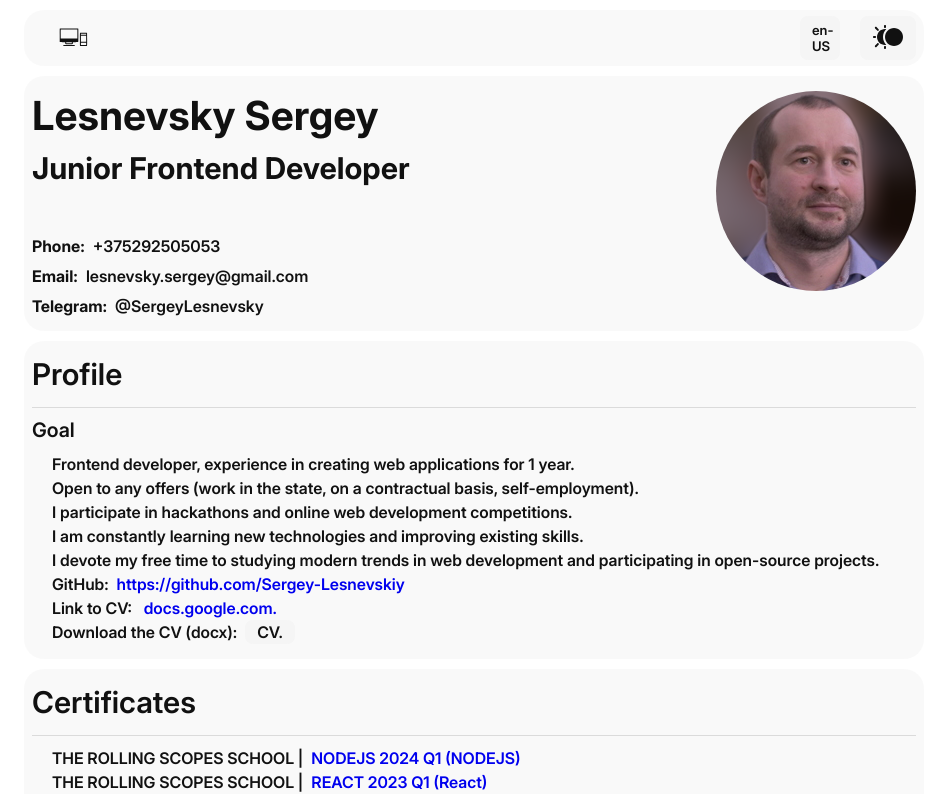
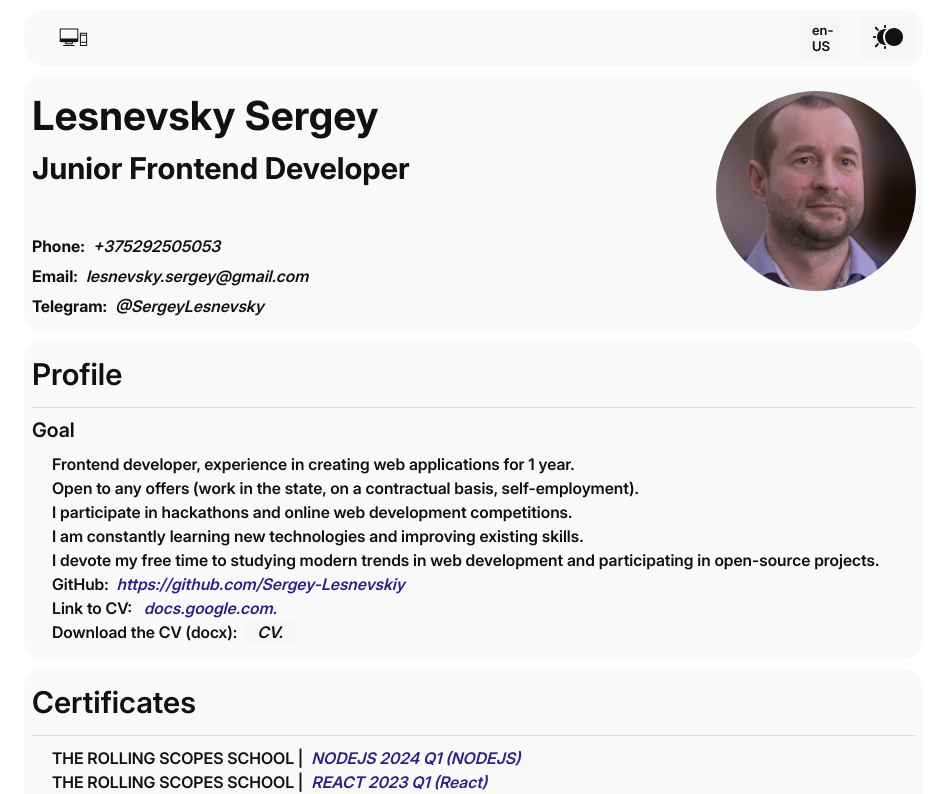
Before and after one commit to Sergey-Lesnevskiy/cd_react, a React (Vite) app: page / in a window 1280 px wide. Shown: the top 794 px of the page, without its empty margins (166-1113 px from the left). Built offline with nearby package versions, Linux system fonts and the light colour scheme.

Commit message:
fix: change color for link

```diff
--- a/src/styles/global.ts
+++ b/src/styles/global.ts
@@ -19,6 +19,16 @@ export const GlobalStyles = createGlobalStyle`
     }
     a{
       text-decoration: none;
+      color: #2d2185ff;
+      transition: color 0.3s;
+      font-style: italic;
+    }
+    a:visited {
+      color: #111111be;
+    }
+    a:hover {
+      color: #302c51ff;
+      text-decoration: underline;
     }
     li{
       list-style-type: none;
```
